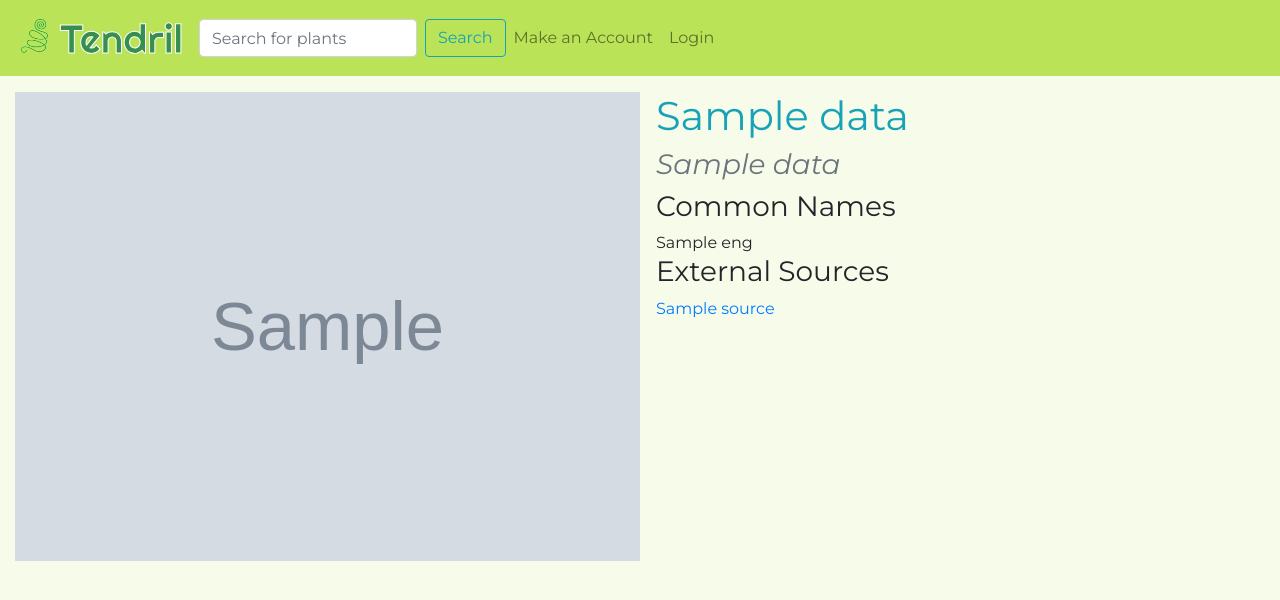
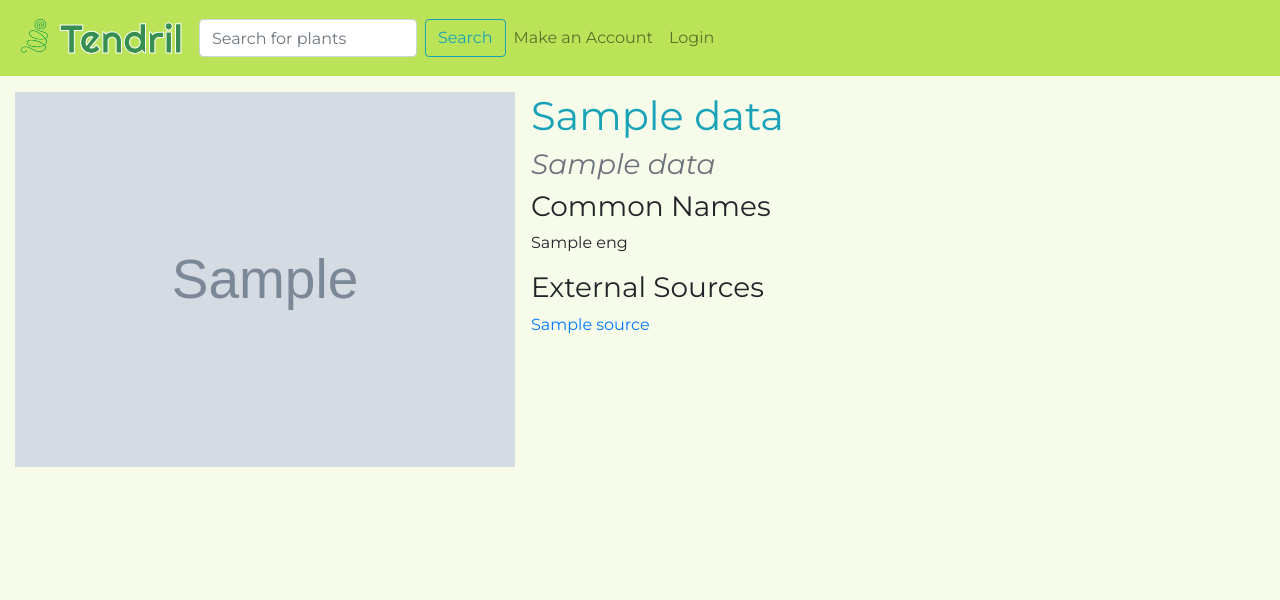
Before and after one commit to snstrong/botanical-app, a Flask app: a page that uses templates/plant-detail.html in a window 1280 px wide. Shown: the top 600 px of the page. Run offline with Flask 2, Linux system fonts and the light colour scheme; tables that the repository leaves empty hold one stand-in row (values such as "Sample post"); grey boxes marked "Sample" are stand-in pictures; a database or web service that is not in the repository returns one stand-in record (values such as "Sample title"); data that the repository does not hold is empty; some libraries are stand-ins or nearby versions.

Commit message:
Adjust formatting

```diff
--- a/forms.py
+++ b/forms.py
@@ -54,12 +54,10 @@ class NewPlantListForm(FlaskForm):
 
 class AddPlantForm(FlaskForm):
     """Simple form for adding plant to a list."""
-    plant_list = SelectField(validators=[DataRequired()])
+    plant_list = SelectField('Select plant list:', validators=[DataRequired()])
     plant_id = HiddenField(validators=[DataRequired()])
     plant_slug = HiddenField(validators=[DataRequired()])
     plant_scientific_name = HiddenField(validators=[DataRequired()])
     plant_image_url = HiddenField(validators=[DataRequired()])
 
-
-
 # TODO: Advanced Search Form
--- a/templates/plant-detail.html
+++ b/templates/plant-detail.html
@@ -6,14 +6,18 @@
 
 {% if plant_details.data.image_url %}
 <img src="{{plant_details.data.image_url}}" alt="Photo of {{plant_details.data.common_name}}"
-    style="width: 50%; float: left; margin-right: 1em; margin-bottom: 1em;">
+    style="width: 500px; float: left; margin-right: 1em; margin-bottom: 1em;">
 {% endif %}
-<h1 class="text-info">{{plant_details.data.common_name}}</h1>
-<h3 class="text-muted scientific-name">{{plant_details.data.scientific_name}}</h3>
+<header>
+    <h1 class="text-info">{{plant_details.data.common_name}}</h1>
+    <h3 class="text-muted scientific-name">{{plant_details.data.scientific_name}}</h3>
+</header>
+
 {% if g.user %}
-<div class="float-left" style="width: 240px">
-    <h4>Add plant to a list:</h4>
+<div class="float-left mb-3">
+    <h5>Add to a Plant List</h5>
     <form method="POST" action="/{{g.user.username}}/add-plant">
+        <!-- TODO: customize form for this page; get rid of unnecessary label -->
         {% include "base-form.html" %}
         <button class="btn btn-info btn-small">Add</button>
     </form>
@@ -21,11 +25,13 @@
 
 {% endif %}
 
-<div id="common-names-list">
+<div class="mb-3" id="common-names-list">
     <h3>Common Names</h3>
     <div>
         {{ plant_details.data.common_names.eng|join(", ") }}
     </div>
+</div>
+<div id="external-sources">
     <h3>External Sources</h3>
     <ul style="list-style-type: none; padding: 0;">
         {% for source in plant_details.data.sources %}
@@ -34,7 +40,6 @@
         </li>
         {% endfor%}
     </ul>
-
 </div>
 
 {% endblock %}
```
